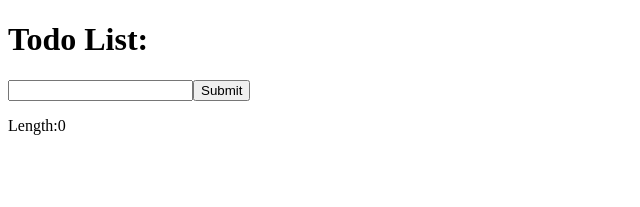
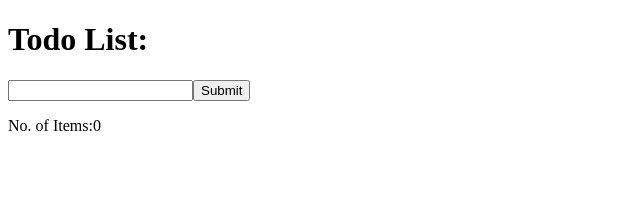
Before and after one commit to pradhanpriya/TodoApp, an Angular app: page / in a window 1280 px wide. Shown: the top 207 px of the page, without its empty margins (0-640 px from the left). Built offline with nearby package versions, Linux system fonts and the light colour scheme.

Commit message:
initial commit

```diff
--- a/src/app/todo-services.ts
+++ b/src/app/todo-services.ts
@@ -3,16 +3,12 @@ import { Injectable } from "@angular/core";
 
 export class todoService{
     list=[]
-    static  n=0;
     additem(item){
         this.list.push(item);
-        todoService.n=todoService.n+1;
     }
 
     getlist(){
         return this.list;
     }
-    getlen(){
-        return todoService.n;
-    }
+
 }
--- a/src/app/todo/todo-footer/todo-footer.component.html
+++ b/src/app/todo/todo-footer/todo-footer.component.html
@@ -1 +1 @@
-<p>Length:{{list.length}}</p>
+<p>No. of Items:{{list.length}}</p>
```
